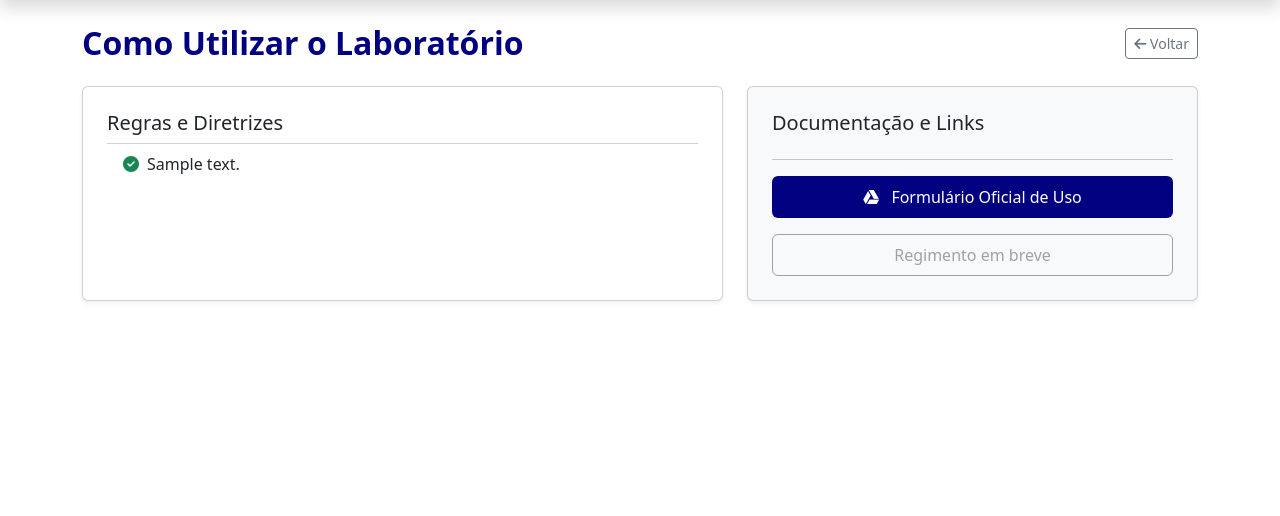
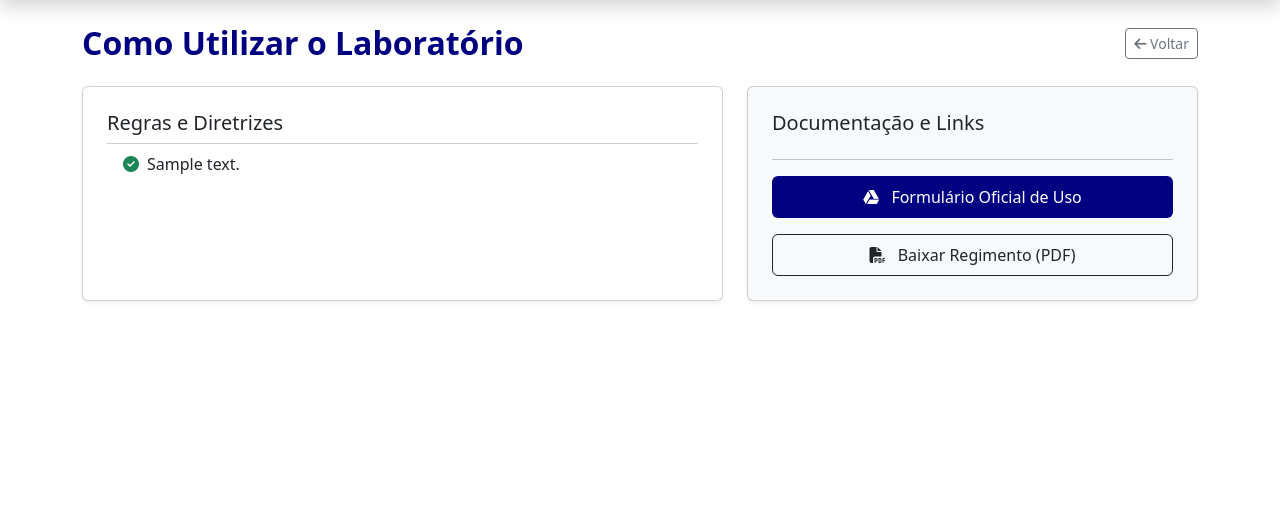
Before and after one commit to almeidasudarioarthurcassius-maker/SITE-OFICIAL-LABRIOS, a Flask app: page /how-to-use in a window 1280 px wide. Shown: the part 59-575 px from the top of the page. Run offline with Flask 3, Linux system fonts and the light colour scheme; tables that the repository leaves empty hold one stand-in row (values such as "Sample post").

Commit message:
Update how_to_use.html

```diff
--- a/site-labrios-oficial/templates/how_to_use.html
+++ b/site-labrios-oficial/templates/how_to_use.html
@@ -32,11 +32,10 @@
             </a>
             {% endif %}
 
-            {% if settings.regimento_pdf %}
-            <a href="{{ settings.regimento_pdf }}" download="Regimento_LABRIOS.pdf" class="btn btn-outline-dark w-100 py-2">
-                <i class="fas fa-file-download me-2"></i> Baixar Regimento (PDF)
+            {% if settings.regimento_data %}
+            <a href="{{ url_for('download_regimento') }}" class="btn btn-outline-dark w-100 py-2">
+                <i class="fas fa-file-pdf me-2"></i> Baixar Regimento (PDF)
             </a>
-            <p class="text-center small text-muted mt-2">Dica: Verifique sua pasta de downloads após clicar.</p>
             {% else %}
             <button class="btn btn-outline-secondary w-100 py-2" disabled>Regimento em breve</button>
             {% endif %}
```
